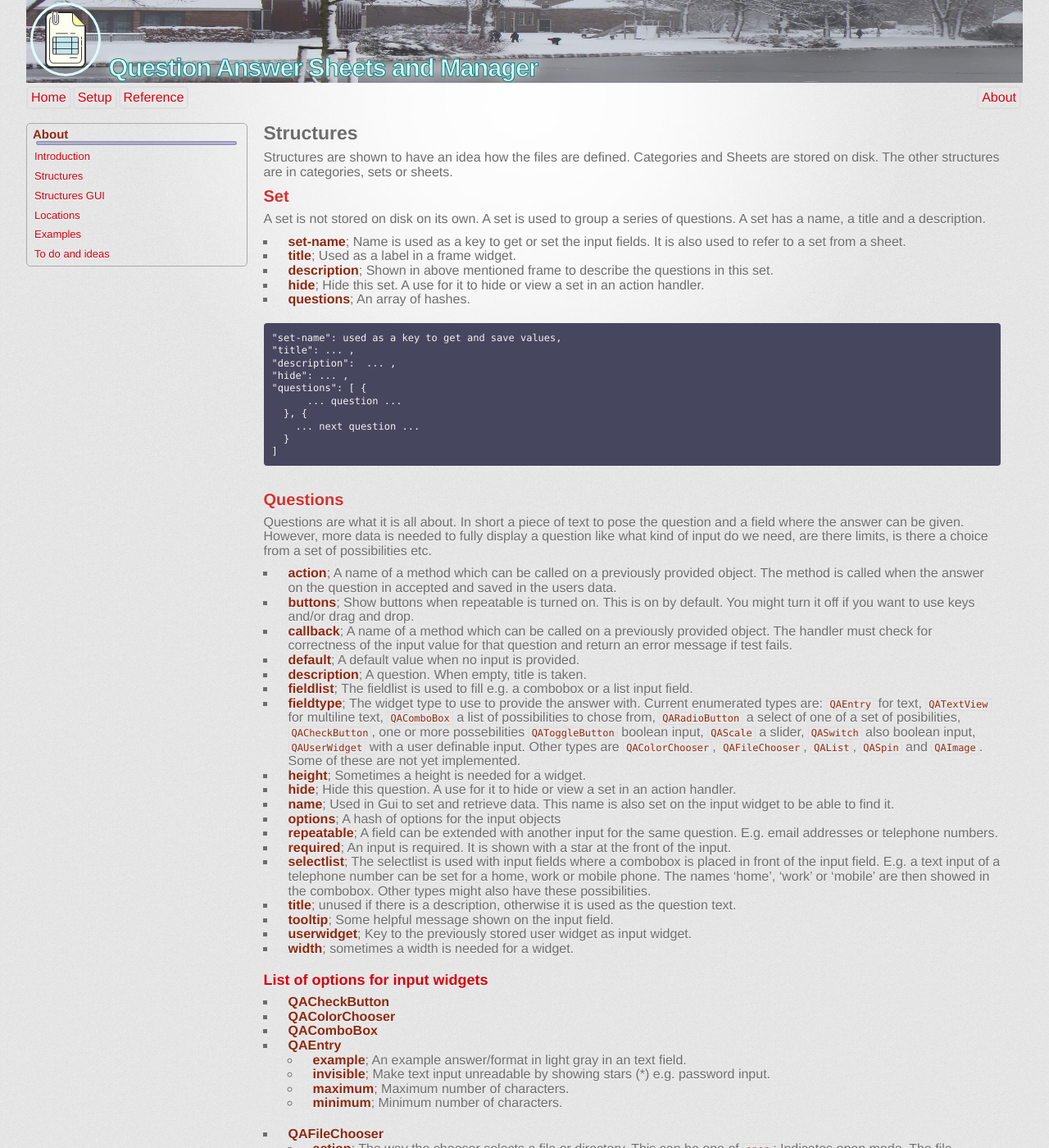
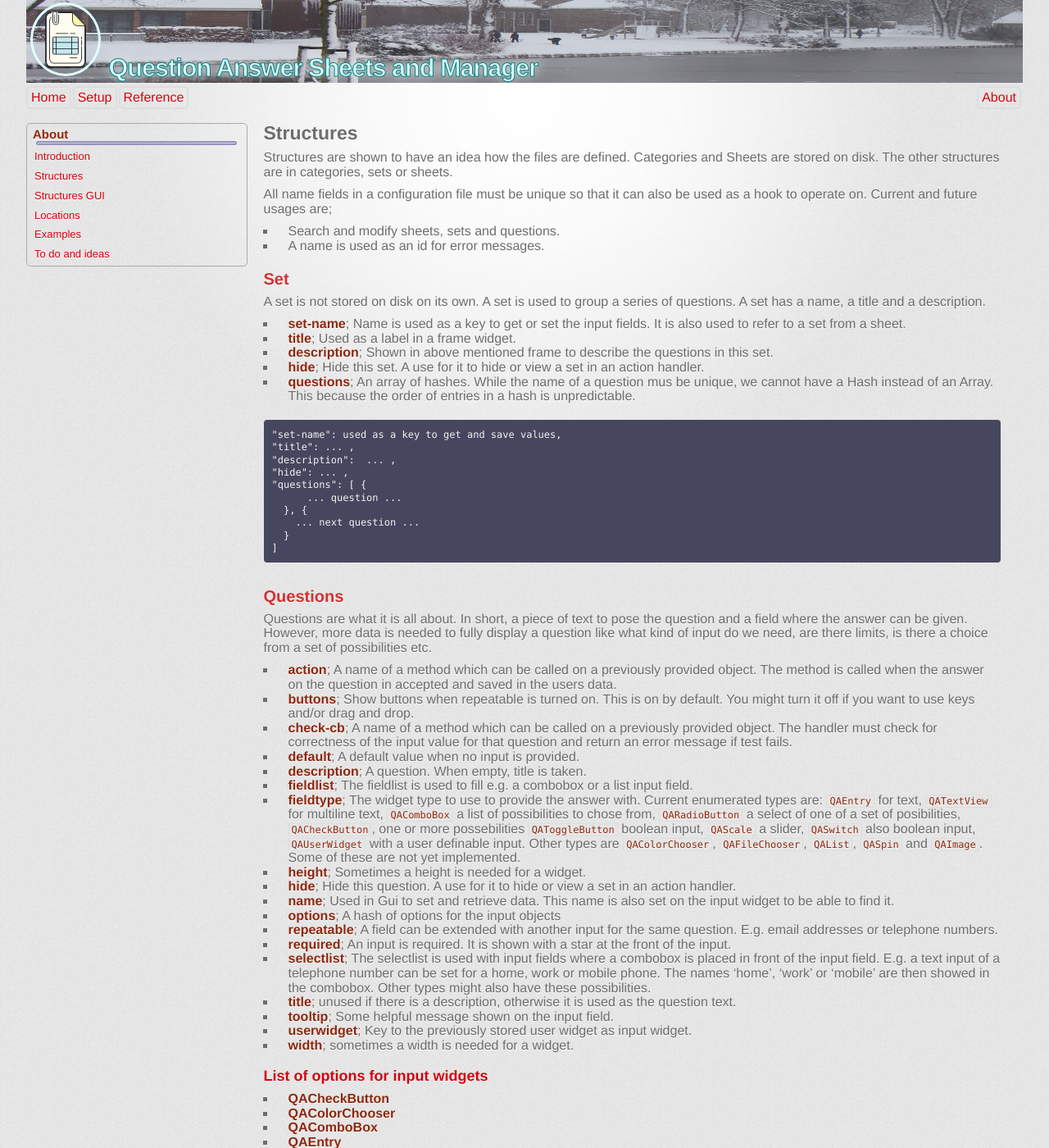
Before and after one commit to MARTIMM/question-answer, a Jekyll site: the page built from docs/content-docs/setup/structures.md, in a window 1280 px wide and 1400 px high. Shown: the whole window at 82% size. Built offline with Jekyll 4.4.1, drawn with Linux system fonts in a browser that asks for light colours; some web fonts are replaced.

Commit message:
change callback field into check-cb

````diff
--- a/docs/content-docs/setup/structures.md
+++ b/docs/content-docs/setup/structures.md
@@ -9,7 +9,9 @@ layout: sidebar
 
 Structures are shown to have an idea how the files are defined. Categories and Sheets are stored on disk. The other structures are in categories, sets or sheets.
 
-
+All name fields in a configuration file must be unique so that it can also be used as a hook to operate on. Current and future usages are;
+* Search and modify sheets, sets and questions.
+* A name is used as an id for error messages.
 
 ## Set
 
@@ -19,7 +21,7 @@ A set is not stored on disk on its own. A set is used to group a series of quest
 * **title**; Used as a label in a frame widget.
 * **description**; Shown in above mentioned frame to describe the questions in this set.
 * **hide**; Hide this set. A use for it to hide or view a set in an action handler.
-* **questions**; An array of hashes.
+* **questions**; An array of hashes. While the name of a question mus be unique, we cannot have a Hash instead of an Array. This because the order of entries in a hash is unpredictable.
 
 ```
 "set-name": used as a key to get and save values,
@@ -37,11 +39,11 @@ A set is not stored on disk on its own. A set is used to group a series of quest
 
 ## Questions
 
-Questions are what it is all about. In short a piece of text to pose the question and a field where the answer can be given. However, more data is needed to fully display a question like what kind of input do we need, are there limits, is there a choice from a set of possibilities etc.
+Questions are what it is all about. In short, a piece of text to pose the question and a field where the answer can be given. However, more data is needed to fully display a question like what kind of input do we need, are there limits, is there a choice from a set of possibilities etc.
 
 * **action**; A name of a method which can be called on a previously provided object. The method is called when the answer on the question in accepted and saved in the users data.
 * **buttons**; Show buttons when repeatable is turned on. This is on by default. You might turn it off if you want to use keys and/or drag and drop.
-* **callback**; A name of a method which can be called on a previously provided object. The handler must check for correctness of the input value for that question and return an error message if test fails.
+* **check-cb**; A name of a method which can be called on a previously provided object. The handler must check for correctness of the input value for that question and return an error message if test fails.
 * **default**; A default value when no input is provided.
 * **description**; A question. When empty, title is taken.
 * **fieldlist**; The fieldlist is used to fill e.g. a combobox or a list input field.
@@ -184,7 +186,7 @@ The formats used are shown below for each input type with the variables which co
 |-------------|--|--|--|--|--|--|--|--|--|--|--|--|--|--|
 |action       |o |o |o |o |o |o |o |o |o |o |o |o |o |o |
 |buttons      |o |- |- |o |- |- |- |- |  |- |o |o |  |  | <!-- optional? -->
-|callback     |o |- |- |  |  |- |  |  |o |  |  |  |  |  | <!-- optional? -->
+|check-cb     |o |- |- |  |  |- |  |  |o |  |  |  |  |  |
 |default      |o |o |o |o |o |o |o |o |o |o |o |o |o |o |
 |description  |o |o |o |o |o |o |o |o |o |o |o |o |o |o |
 |fieldlist    |- |! |! |- |! |! |  |  |  |  |  |  |  |o | <!-- optional? -->
--- a/xbin/Data/Sheets/NotebookTest.yaml
+++ b/xbin/Data/Sheets/NotebookTest.yaml
@@ -180,7 +180,7 @@ pages:
             name: example
             options:
               example: No exclamation marks allowed!
-            check: check-exclam
+            check-cb: check-exclam
 
           - fieldtype: QAEntry
             description: Extra info shown when hoovering above input field
````
Also changed, not shown: 2 other files.
